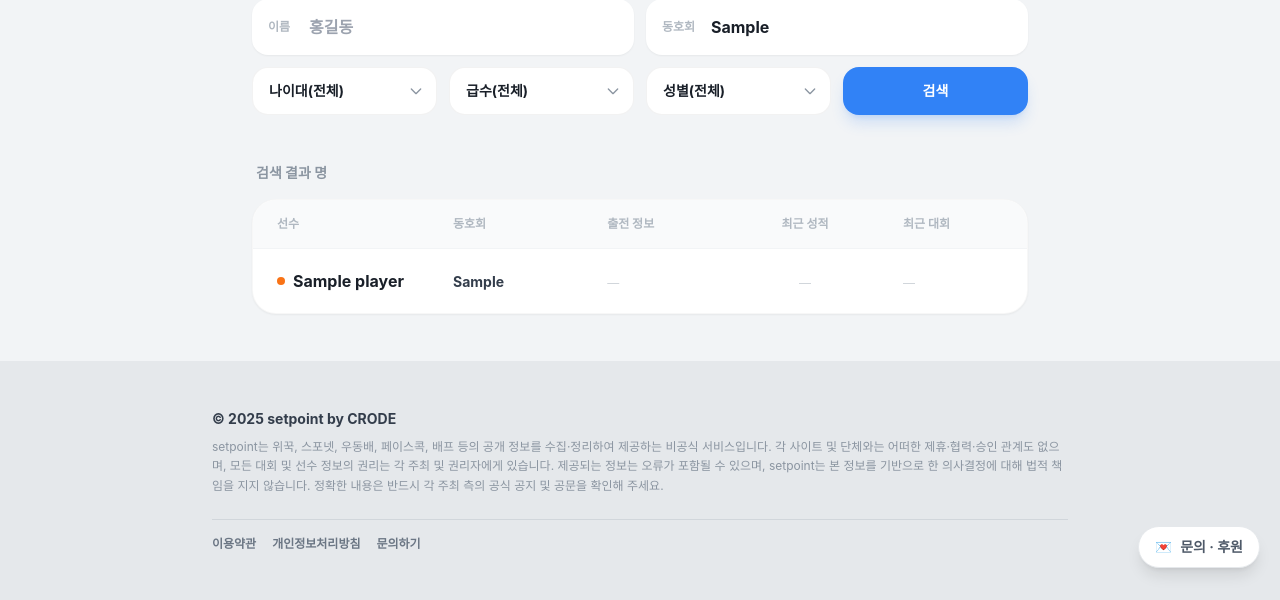
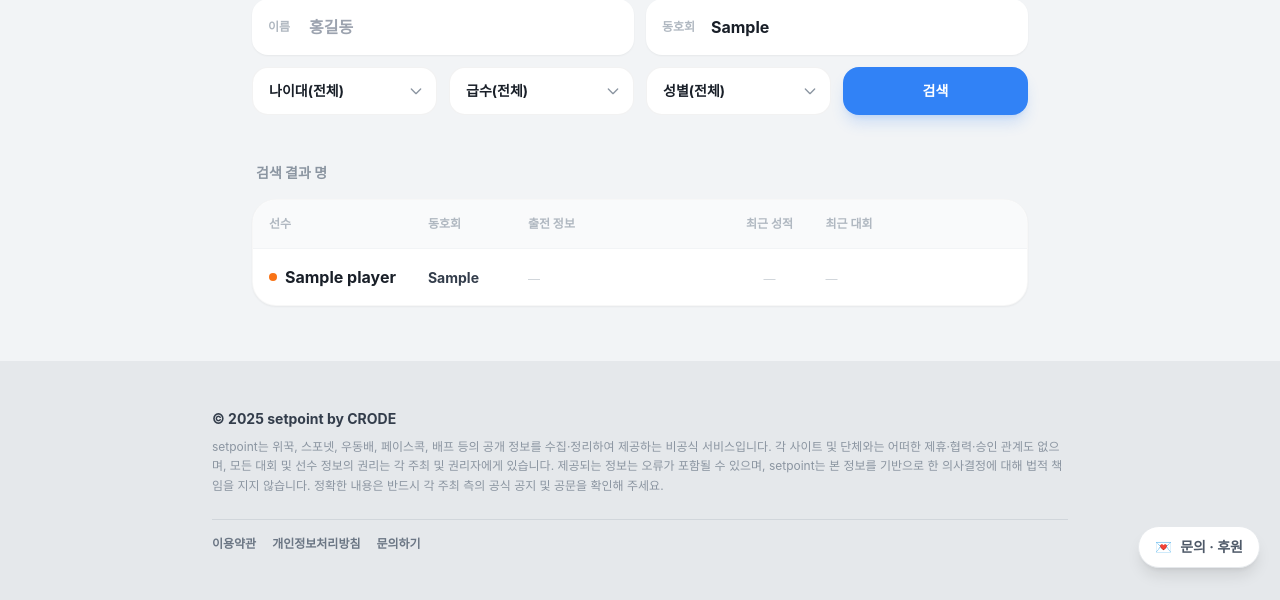
Before and after one commit to croc100/setpoint-test, a Django app: template core/templates/core/player_search.html in a window 1280 px wide. Shown: the part 200-800 px from the top of the page. Run offline with Django 5.2, Linux system fonts and the light colour scheme; tables that the repository leaves empty hold one stand-in row (values such as "Sample post"); the template is opened without the code that fills it: values that come from a table or form of the project are taken from there, most other values are stand-ins (such as "Sample title", 1, 10 or a date in 2020); some libraries are stand-ins or nearby versions.

Commit message:
fix(player_search): 컬럼 nowrap + 패딩 조정으로 이름 밀림 해소
Co-Authored-By: Claude Sonnet 4.6 <noreply@anthropic.com>

```diff
--- a/core/templates/core/player_search.html
+++ b/core/templates/core/player_search.html
@@ -88,11 +88,11 @@
             <table class="w-full text-left border-collapse">
                 <thead class="bg-tossGray-50 dark:bg-white/5 border-b border-tossGray-100 dark:border-white/5">
                     <tr>
-                        <th class="px-6 py-4 text-xs font-bold text-tossGray-400 w-44">선수</th>
-                        <th class="px-6 py-4 text-xs font-bold text-tossGray-400">동호회</th>
-                        <th class="px-6 py-4 text-xs font-bold text-tossGray-400">출전 정보</th>
-                        <th class="px-6 py-4 text-xs font-bold text-tossGray-400 text-center">최근 성적</th>
-                        <th class="px-6 py-4 text-xs font-bold text-tossGray-400">최근 대회</th>
+                        <th class="px-4 py-4 text-xs font-bold text-tossGray-400" style="white-space:nowrap; width:110px;">선수</th>
+                        <th class="px-4 py-4 text-xs font-bold text-tossGray-400" style="white-space:nowrap; width:100px;">동호회</th>
+                        <th class="px-4 py-4 text-xs font-bold text-tossGray-400" style="white-space:nowrap;">출전 정보</th>
+                        <th class="px-4 py-4 text-xs font-bold text-tossGray-400 text-center" style="white-space:nowrap; width:80px;">최근 성적</th>
+                        <th class="px-4 py-4 text-xs font-bold text-tossGray-400">최근 대회</th>
                     </tr>
                 </thead>
                 <tbody class="divide-y divide-tossGray-100 dark:divide-white/5">
@@ -102,7 +102,7 @@
                         onclick="location.href='{% url 'core:player_detail' r.pk %}'">
 
                         {# 선수명 + 플랫폼 색 점 #}
-                        <td class="px-6 py-5">
+                        <td class="px-4 py-4" style="white-space:nowrap;">
                             <div class="flex items-center gap-2">
                                 <span class="src-dot" style="background-color:
                                     {% if r.source == 'FACECOK' %}#2563eb
@@ -115,20 +115,18 @@
                             </div>
                         </td>
 
-                        {# 동호회 — 구별의 핵심 #}
-                        <td class="px-6 py-5">
-                            <span class="font-bold text-sm text-tossGray-800 dark:text-tossGray-100">
-                                {{ r.club|default:"—" }}
-                            </span>
+                        {# 동호회 #}
+                        <td class="px-4 py-4" style="white-space:nowrap;">
+                            <span class="font-bold text-sm text-tossGray-800 dark:text-tossGray-100">{{ r.club|default:"—" }}</span>
                         </td>
 
                         {# 출전 정보: 성별 · 나이대 · 급수 #}
-                        <td class="px-6 py-5" style="white-space: nowrap;">
+                        <td class="px-4 py-4" style="white-space: nowrap;">
                             {% if stat %}<span class="text-xs font-medium text-tossGray-600 dark:text-tossGray-400">{{ stat.gender|default:"" }}{% if stat.category_age_band %} · {{ stat.category_age_band }}{% endif %}{% if stat.category_level %} · {{ stat.category_level }}{% endif %}</span>{% else %}<span class="text-tossGray-300 text-xs">—</span>{% endif %}
                         </td>
 
                         {# 최근 성적 (순위) #}
-                        <td class="px-6 py-5 text-center">
+                        <td class="px-4 py-4 text-center">
                             {% if stat %}
                                 {% if stat.final_status %}
                                     {% if stat.final_status == '우승' %}
@@ -151,7 +149,7 @@
                         </td>
 
                         {# 최근 대회명 #}
-                        <td class="px-6 py-5 min-w-0">
+                        <td class="px-4 py-4 min-w-0">
                             {% if stat %}
                                 {% if stat.tournament_id %}
                                 <a href="{% url 'core:tournament_detail' stat.tournament.pk %}"
```
